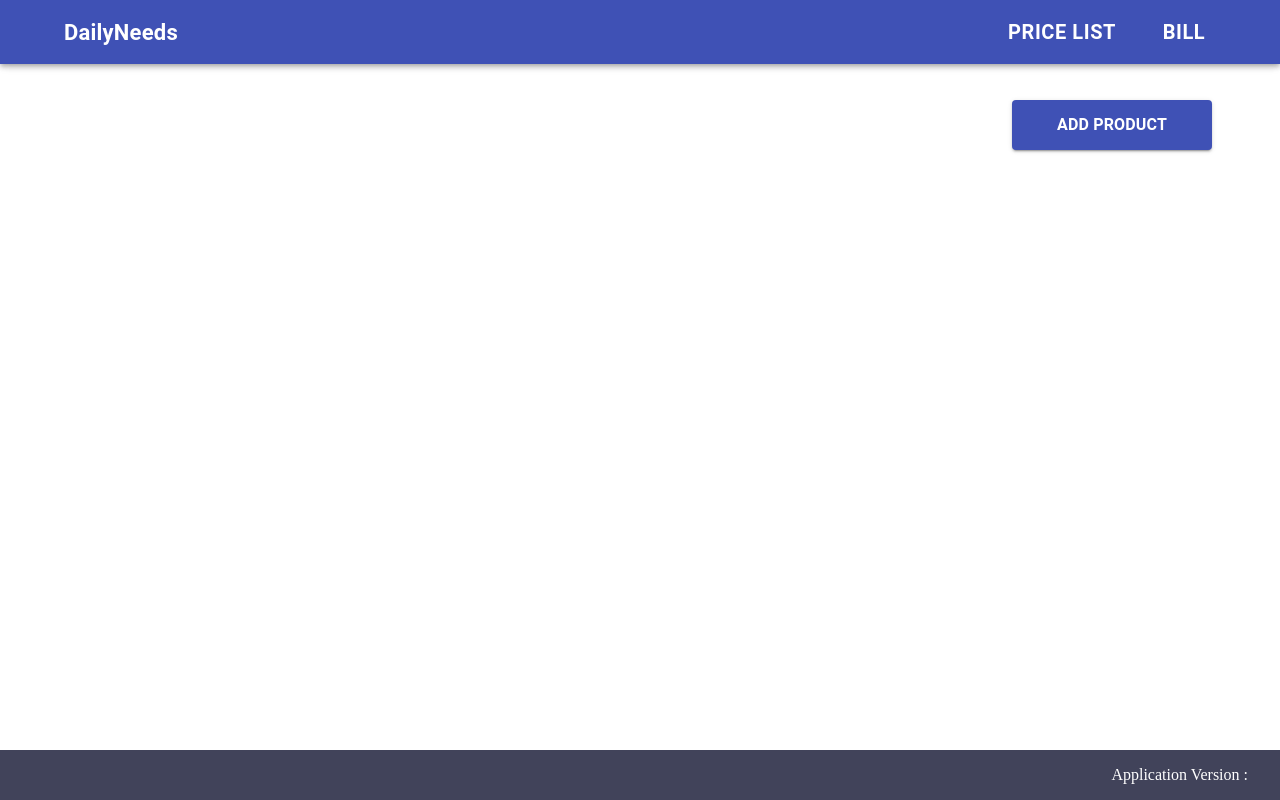
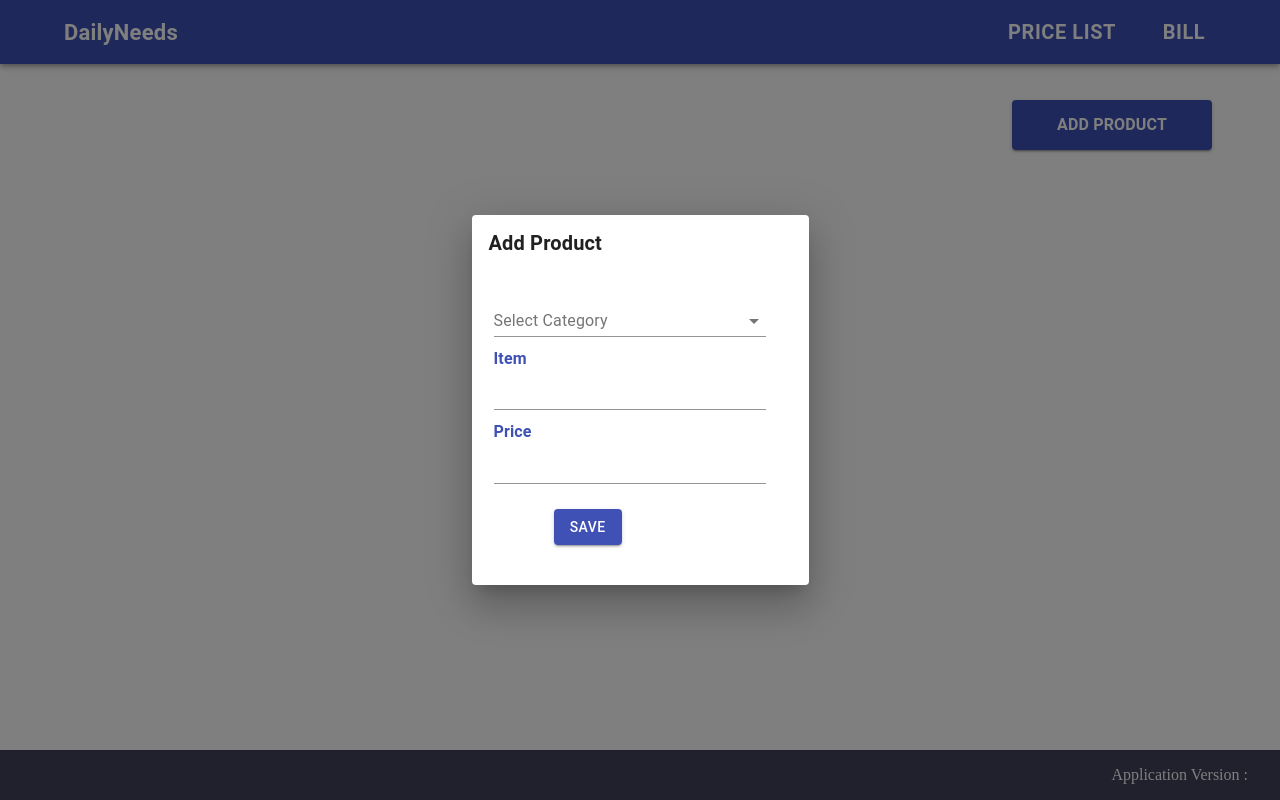
Before and after one commit to sonali-8987/groceryWeb_frontend_repo, a React (Create React App) app: page /priceList in a window 1280 px wide. Both pictures are taken after a click on the button "ADD PRODUCT". Shown: the top 800 px of the page. Built offline with nearby package versions, Linux system fonts and the light colour scheme; no server answers.

Commit message:
[Sonali] Add. dialog popup for add product details

```diff
--- /dev/null
+++ b/src/components/priceList/AddProductDialog.js
@@ -0,0 +1,159 @@
+import { Button, Dialog, Typography } from "@material-ui/core";
+import React, { useEffect } from "react";
+import styles from './styles/addProductDialogStyles';
+import { MenuItem } from "@material-ui/core";
+import { Select, Input, InputLabel, FormControl, Collapse } from "@material-ui/core";
+import { Alert } from "@material-ui/lab";
+import PropTypes from "prop-types";
+
+
+const AddProductDialog = ({
+    open,
+    allCategory,
+    onClose,
+
+}) => {
+    const classes = styles();
+
+
+    const [alertOpen, setAlertOpen] = React.useState(false);
+    const [category, setCategory] = React.useState();
+    const [cost, setCost] = React.useState();
+    const [item, setItem] = React.useState("");
+
+
+    const handleItemChange = (event) => {
+        setItem(event.target.value);
+    };
+
+    const handleCostChange = (event) => {
+        setCost(event.target.value);
+    };
+
+    const handleClose = () => {
+        setItem("");
+        setCost();
+        setAlertOpen(false);
+        onClose();
+    };
+
+    const onSaveButtonClick = () => {
+
+    };
+
+
+    return (
+        <>
+            <Dialog open={open}
+                onClose={handleClose}
+                fullWidth
+                classes={{
+                    paper: classes.dialogRoot,
+                }}
+            >
+
+                <div className={classes.container}>
+                    <Typography variant="h6" className={classes.dialogHeader}>
+                        Add Product
+                    </Typography>
+                    <div className={classes.dialogContent}>
+                        <div className={classes.dialogMain}>
+                            <FormControl variant="standard" fullWidth>
+                                <InputLabel id="demo-simple-select-label">Select Category</InputLabel>
+                                <Select
+                                    id="simple-select-standard"
+                                    value={category}
+
+                                    data-testid="dropDownId"
+                                    MenuProps={{
+                                        classes: { paper: classes.menuPaper }, anchorOrigin: {
+                                            vertical: "bottom",
+                                            horizontal: "left"
+                                        },
+                                        transformOrigin: {
+                                            vertical: "top",
+                                            horizontal: "left"
+                                        }, getContentAnchorEl: null
+                                    }}
+                                >
+
+                                    <MenuItem
+
+                                        id="categoryInList"
+                                    >
+
+                                    </MenuItem>
+
+                                </Select>
+                            </FormControl>
+                            {fetch}
+                            <Typography
+                                className={classes.item}
+                                variant="subtitle1"
+                                color="primary"
+                                data-testid="itemID"
+                            >
+                                Item
+                            </Typography>
+                            <Input
+                                fullWidth
+                                required
+                                id="item"
+                                name="item"
+                                className={classes.inputField}
+                                inputProps={{ step: "1", min: "0.00" }}
+                                onChange={handleItemChange}
+                                type="text"
+                            />
+
+                            <Typography
+                                className={classes.item}
+                                variant="subtitle1"
+                                color="primary"
+                                data-testid="costID"
+                            >
+                                Price
+                            </Typography>
+                            <Input
+                                fullWidth
+                                required
+                                id="number"
+                                name="item"
+                                className={classes.inputField}
+                                inputProps={{ step: "1", min: "0.00" }}
+                                onChange={handleCostChange}
+                                type="text"
+
+                            />
+                            <div className={classes.dialogBottom}>
+                                <Button
+                                    id="saveButton"
+                                    variant="contained"
+                                    color="primary"
+                                    onClick={onSaveButtonClick}
+                                    className={classes.dialogButton}
+                                >Save</Button>
+                            </div>
+
+                        </div>
+                    </div>
+
+                </div>
+                <Collapse in={alertOpen}>
+                    <Alert severity="error">Fields Can't be Empty!</Alert>
+                </Collapse>
+
+
+            </Dialog>
+        </>
+
+    );
+};
+
+AddProductDialog.propTypes = {
+    open: PropTypes.bool.isRequired,
+    allCategory: PropTypes.array.isRequired,
+    onClose: PropTypes.func.isRequired,
+};
+
+export default AddProductDialog;
--- a/src/components/priceList/PriceList.js
+++ b/src/components/priceList/PriceList.js
@@ -1,11 +1,25 @@
 import { Typography, Button } from "@material-ui/core";
+
 import styles from "./styles/priceListStyles";
 import { React, useState } from "react";
+import AddProductDialog from "./AddProductDialog";
+
+
 
 
 const PriceList = () => {
     const classes = styles();
 
+    const emptyCategory = [
+        {
+          id : "",
+          category:""
+        },
+      ];
+
+
+    const [addProductDialogPopUp, setAddProductDialogPopUp] = useState(false);
+    const [allCategory, setAllCategory] = useState(emptyCategory);
 
     return (
 
@@ -15,12 +29,22 @@ const PriceList = () => {
                 id="addProductButton"
                 variant="contained"
                 color="primary"
+                onClick={() => {
+                    setAddProductDialogPopUp(true);
+                }}
                 className={classes.addProductButton}
             >
                 <Typography className={classes.addProductText}>
                     ADD PRODUCT
                 </Typography>
             </Button>
+
+            <AddProductDialog
+                open={addProductDialogPopUp}
+                allCategory={allCategory}
+                onClose={() => setAddProductDialogPopUp(false)}
+
+            />
         </div>
 
     )
--- /dev/null
+++ b/src/components/priceList/styles/addProductDialogStyles.js
@@ -0,0 +1,63 @@
+import { makeStyles } from "@material-ui/core/styles";
+
+export default makeStyles(() => ({
+
+
+    dialogRoot: {
+        overflow: "hidden",
+        padding: "2px 10px 20px 7px",
+        width:"20em",
+      },
+
+    container: {
+        display: "flex",
+        flexDirection: "column",
+        width:"20em",
+    },
+    dialogHeader: {
+        fontWeight: "bold",
+        padding: "10px 0px 20px 10px",
+    },
+
+    dialogCloseIcon: {
+        display: "flex",
+        flexDirection: "row",
+        justifyContent: "space-between",
+    },
+    closeIconColor: {
+        color: "black",
+    },
+    dialogContent: {
+        display: "flex",
+        flexDirection: "row",
+      },
+      dialogMain: {
+        display: "flex",
+        padding: "10px 20px 20px 15px",
+        flexDirection: "column",
+        justifyContent: "space-between",
+        minWidth: "85%",
+        maxWidth: "85%",
+      },
+
+      item: {
+        fontWeight: "bold",
+        marginTop: "3%",
+        marginBottom: "2%",
+      },
+
+      dialogBottom: {
+        display: "flex",
+        justifyContent: "flex-end",
+        padding: "5px 0px 0px 0px",
+        marginRight: "30px",
+        marginTop:"20px",
+        marginRight:"auto",
+        width:"8em"
+      },
+
+
+
+
+})
+);
```
